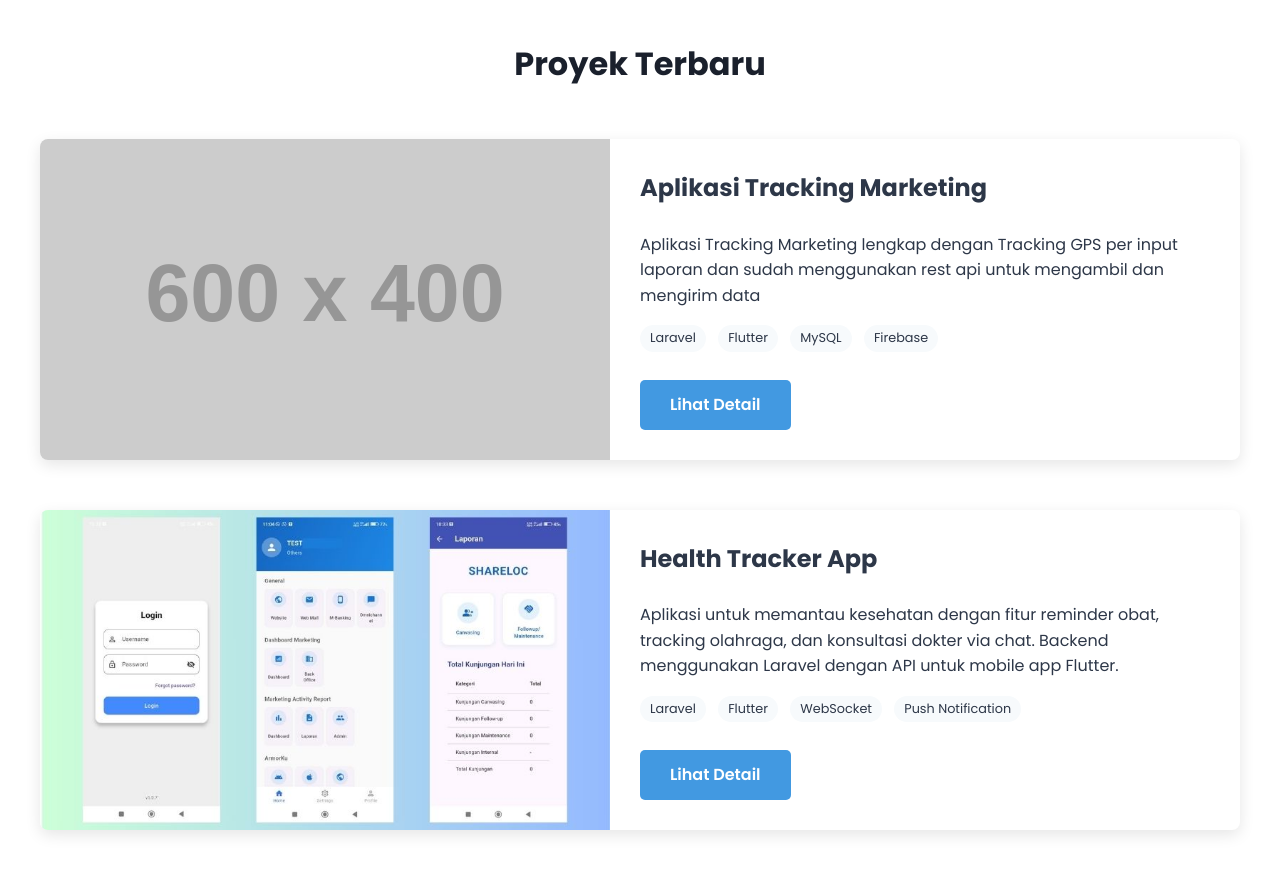
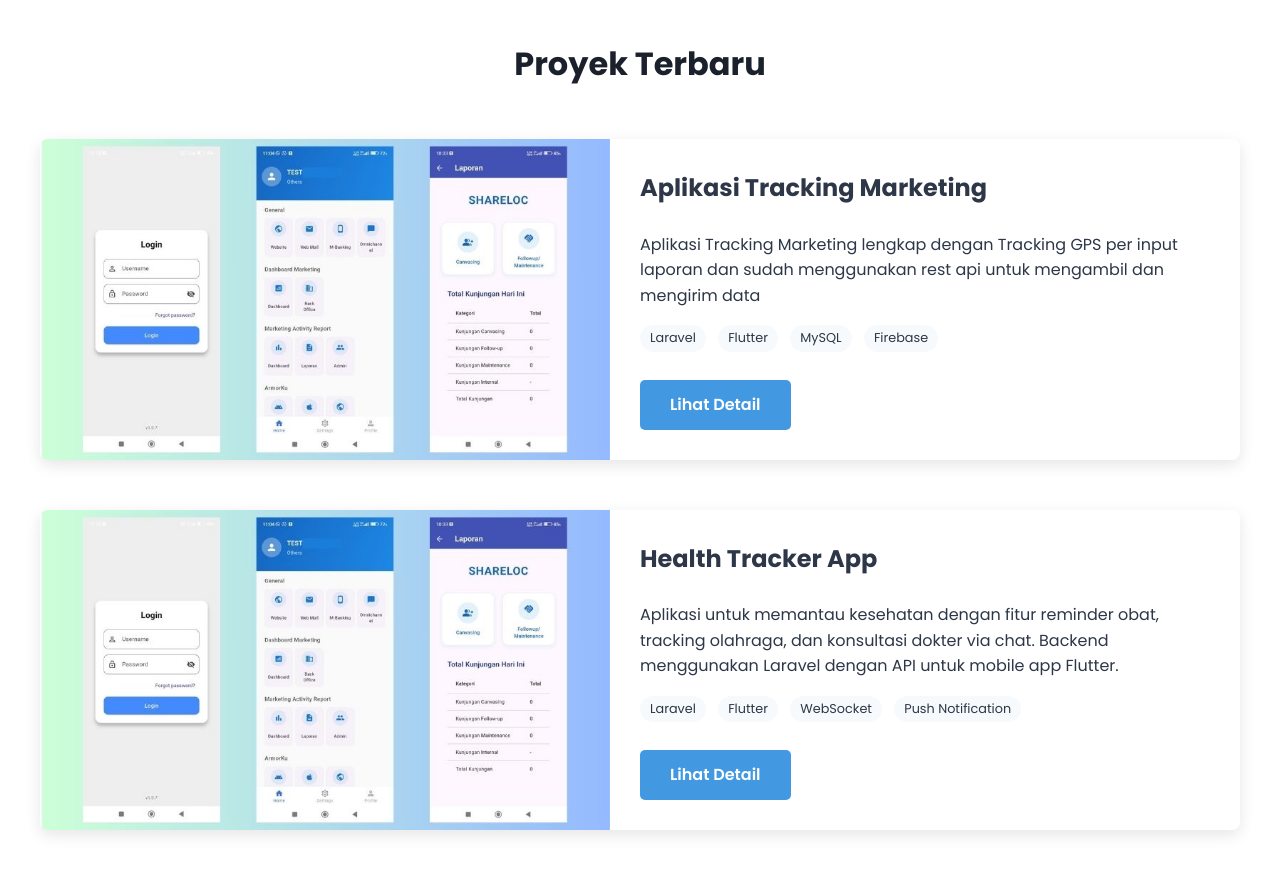
Before and after one commit to avibmj/resume, a plain HTML site: page index.html in a window 1280 px wide. Shown: the part 1180-2053 px from the top of the page. Drawn offline with Linux system fonts and the light colour scheme; placeholder pictures from the web are drawn by us.

Commit message:
Update index.html

```diff
--- a/index.html
+++ b/index.html
@@ -220,7 +220,7 @@
             <h2 class="section-title">Proyek Terbaru</h2>
 
             <div class="project-card">
-                <div class="project-image" style="background-image: url('https://via.placeholder.com/600x400?text=E-Commerce+App');"></div>
+                <div class="project-image" style="background-image: url('apps_1.jpg');"></div>
                 <div class="project-details">
                     <h3>Aplikasi Tracking Marketing</h3>
                     <p>Aplikasi Tracking Marketing lengkap dengan Tracking GPS per input laporan dan sudah menggunakan rest api untuk mengambil dan mengirim data</p>
```
